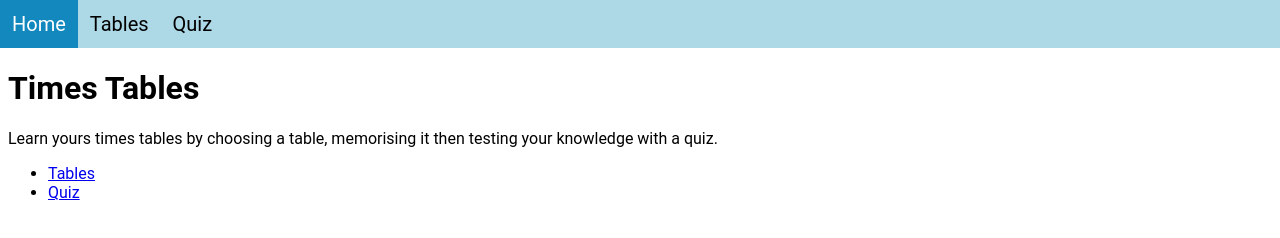
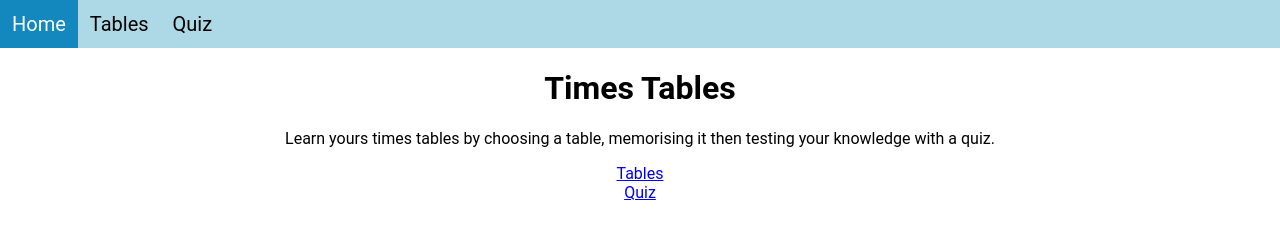
Before and after one commit to borenx1/Times-Tables, a plain HTML site: page index.html in a window 1280 px wide. Drawn offline with Linux system fonts and the light colour scheme.

Commit message:
center text

```diff
--- a/css/styles.css
+++ b/css/styles.css
@@ -1,4 +1,3 @@
-/* Navbar */
 body {
   margin: 0;
   font-family: Roboto, Arial, sans-serif;
@@ -9,6 +8,17 @@ body {
   padding-right: 0.5rem;
 }
 
+.text-center {
+  text-align: center;
+}
+
+.center-horizontal {
+  margin-left: auto;
+  margin-right: auto;
+  width: fit-content;
+}
+
+/* Navbar */
 .navbar {
   display: flex;
   background-color: rgb(173, 216, 230);
@@ -37,3 +47,13 @@ body {
   background-color: rgb(18, 136, 190);
   color: #ffffff;
 }
+
+/* Vertical nav */
+.nav {
+
+}
+.nav ul {
+  list-style-type: none;
+  margin: 0;
+  padding: 0;
+}
--- a/index.html
+++ b/index.html
@@ -13,9 +13,9 @@
       <div class="navbar-container"></div>
     </header>
     <main class="container">
-      <h1>Times Tables</h1>
-      <p>Learn yours times tables by choosing a table, memorising it then testing your knowledge with a quiz.</p>
-      <nav>
+      <h1 class="text-center">Times Tables</h1>
+      <p class="text-center">Learn yours times tables by choosing a table, memorising it then testing your knowledge with a quiz.</p>
+      <nav class="nav center-horizontal text-center">
         <ul class="links">
           <li><a href="table.html">Tables</a></li>
           <li><a href="quiz.html">Quiz</a></li>
```
Also changed, not shown: quiz.html (+1 -1 lines), table.html (+1 -1 lines).
